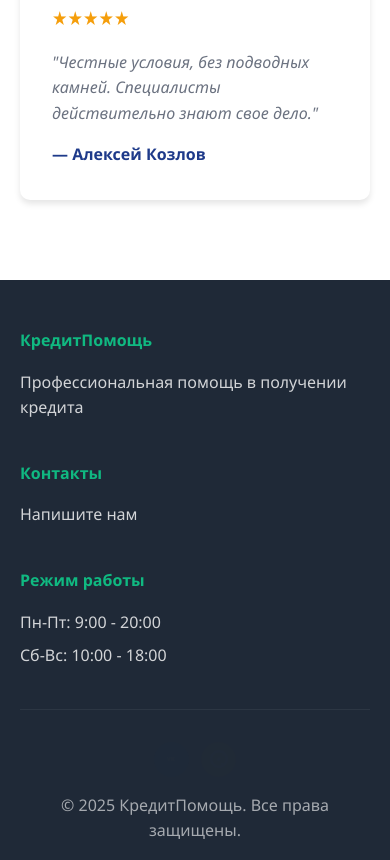
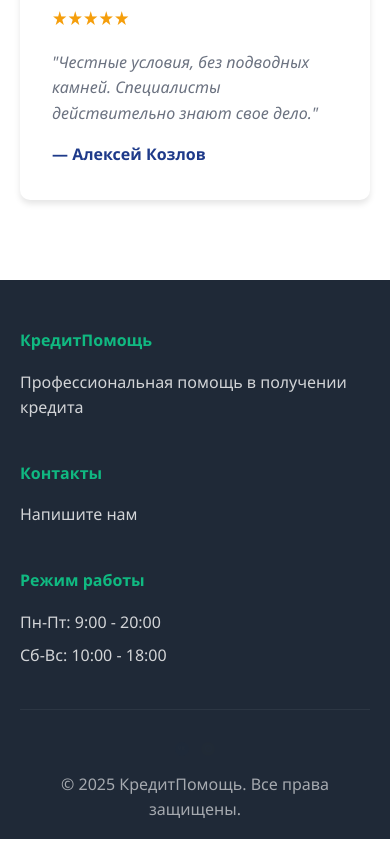
Before and after one commit to MeionejnI43/kreditN3, a plain HTML site: page index.html in a window 390 px wide. Shown: the part 11056-11916 px from the top of the page. After the commit the page ends 11895 px from the top, so only its background shows below. Drawn offline with Linux system fonts and the light colour scheme.

Commit message:
style.css

```diff
--- a/style.css
+++ b/style.css
@@ -730,7 +730,7 @@ section {
     opacity: 0.6;
 }
 
-/* Footer Social - делаем еще меньше */
+/* Footer Social - маленькие и статичные */
 .footer-social {
     display: flex;
     gap: 0.8rem;
@@ -746,13 +746,13 @@ section {
     justify-content: center;
     color: var(--white);
     text-decoration: none;
-    transition: all 0.3s ease;
-    opacity: 0.01; /* Оставляем как было */
+    opacity: 0.01;
 }
 
+/* Убраны все hover эффекты */
 .footer-social-link:hover {
-    opacity: 0.8;
-    transform: scale(1.1);
+    opacity: 0.01;
+    transform: none;
 }
 
 .footer-social-link.vk {
@@ -872,12 +872,22 @@ section {
     }
 
     .footer-social-link {
-        width: 35px;
-        height: 35px;
+        width: 14px;
+        height: 14px;
     }
 
     .footer-social-link svg {
-        width: 18px;
-        height: 18px;
+        width: 7px;
+        height: 7px;
+    }
+
+    .footer-vk-text {
+        font-size: 0.3rem;
+    }
+
+    /* Убираем hover эффекты и на мобильных */
+    .footer-social-link:hover {
+        opacity: 0.01;
+        transform: none;
     }
 }
```
